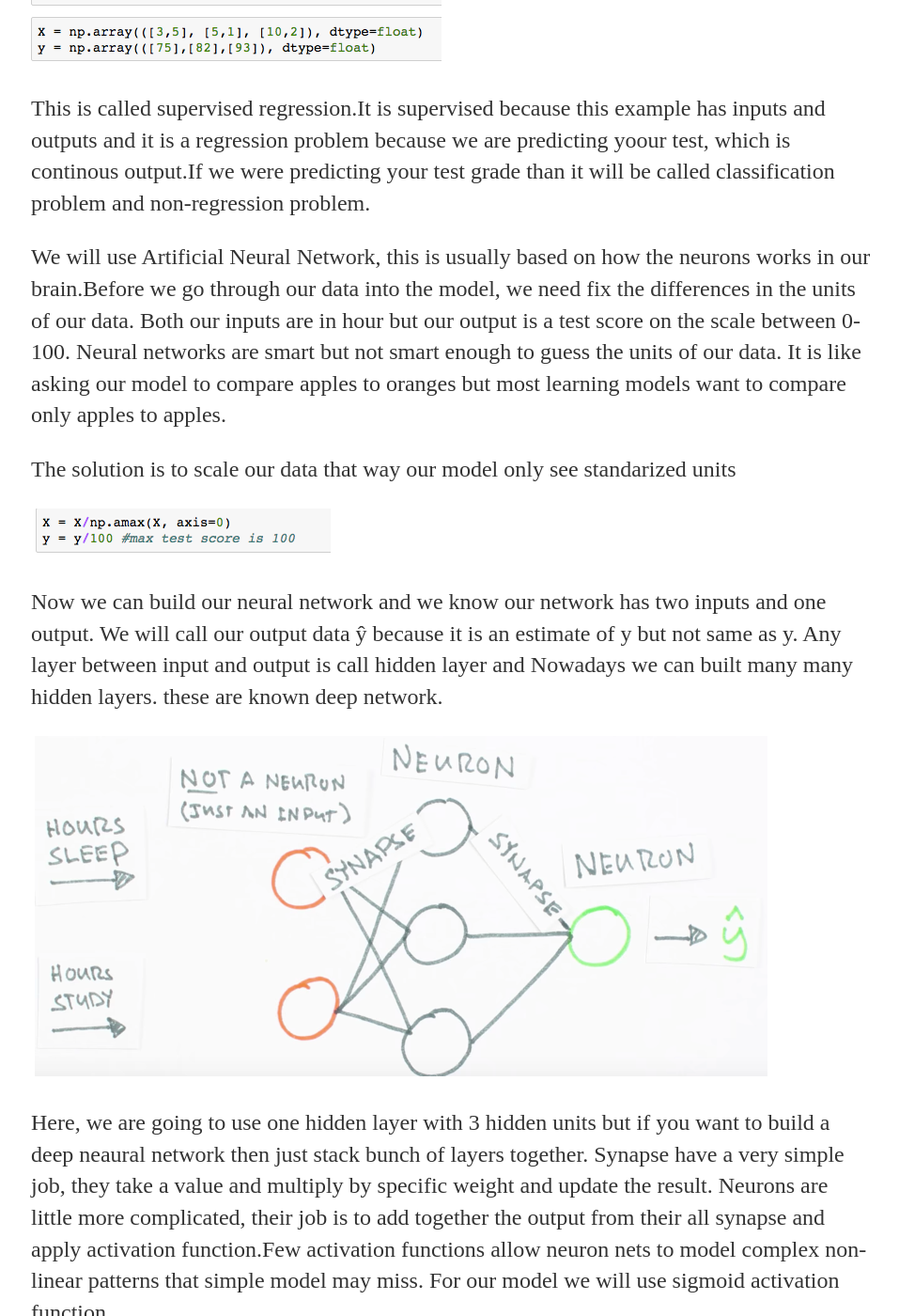
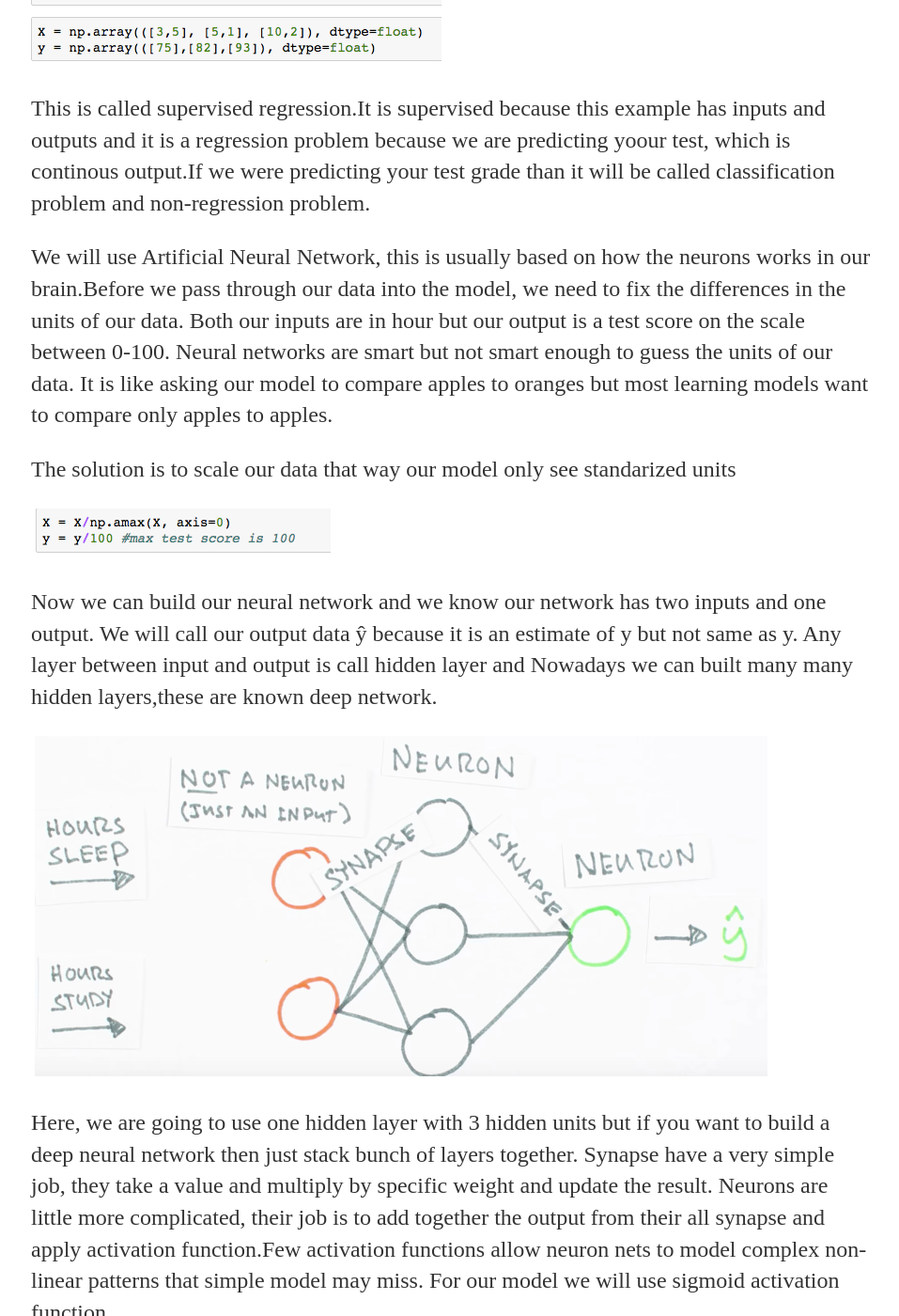
Before and after one commit to summii/summii.github.io, a Jekyll site: the page built from _posts/2018-05-05-neural-network-from-scratch.md, in a window 1280 px wide and 1400 px high, scrolled down 837 px. Shown: the whole window at 94% size, without its empty margins (159-1116 px from the left). Built offline with Jekyll 4.4.1, drawn with Linux system fonts in a browser that asks for light colours; some of the changed text lies outside the part shown.

```diff
--- a/_posts/2018-05-05-neural-network-from-scratch.md
+++ b/_posts/2018-05-05-neural-network-from-scratch.md
@@ -16,26 +16,24 @@
 This is called supervised regression.It is supervised because this example has inputs and outputs and it is a regression problem because we are predicting yoour test, which is
 continous output.If we were predicting your test grade than it will be called classification problem and non-regression problem.
 
-We will use Artificial Neural Network, this is usually based on how the neurons works in our brain.Before we go through our data into the model, we need fix the differences in the units of our data. Both our inputs are in hour but our output is a test score on the scale between 0-100. Neural networks are smart but not smart enough to guess the units
-of our data. It is like asking our model to compare apples to oranges but most learning models want to compare only apples to apples.
+We will use Artificial Neural Network, this is usually based on how the neurons works in our brain.Before we pass through our data into the model, we need to fix the differences in the units of our data. Both our inputs are in hour but our output is a test score on the scale between 0-100. Neural networks are smart but not smart enough to guess the units of our data. It is like asking our model to compare apples to oranges but most learning models want to compare only apples to apples.
 
 The solution is to scale our data that way our model only see standarized units
 
 ![alt text](/img/scaling.png)
 
 Now we can build our neural network and we know our network has two inputs and one output. We will call our output data ŷ because it is an estimate of y but not same as y.
-Any layer between input and output is call hidden layer and Nowadays we can built many many hidden layers. these are known deep network.
+Any layer between input and output is call hidden layer and Nowadays we can built many many hidden layers,these are known deep network.
 
 ![alt text](/img/synapse2.png)
 
-Here, we are going to use one hidden layer with 3 hidden units but if you want to build a deep neaural network then just stack bunch of layers together. Synapse have a very simple job, they take a value and multiply by specific weight and update the result. Neurons are little more complicated, their job is to add together the output from their all synapse and apply activation function.Few activation functions allow neuron nets to model complex non-linear patterns that simple model may miss. For our model we will use sigmoid activation function.
+Here, we are going to use one hidden layer with 3 hidden units but if you want to build a deep neural network then just stack bunch of layers together. Synapse have a very simple job, they take a value and multiply by specific weight and update the result. Neurons are little more complicated, their job is to add together the output from their all synapse and apply activation function.Few activation functions allow neuron nets to model complex non-linear patterns that simple model may miss. For our model we will use sigmoid activation function.
 
 
 ## Forward Propagation
 
-Now, we will implement our neural network in python
+Now, we will implement our neural network in python.
 
----------------code
 
 Our network has two input  and 3 hidden units and one output. These are the example of hyperparameters. Hyperparameters are constant that is to establish the structure and behaviour of network but can not be updated as we train the network. Our learning algorithm is not capable of deciding if it needs another hidden layer unit. What neural net do learn are the parameters, specifically weight on synapse. We will move our data through our network, in a method called forward propagation. Rather than passing inputs to networks one at a time,
 
```
Also changed, not shown: other parts of _posts/2018-05-05-neural-network-from-scratch.md (+1 -1 lines).
